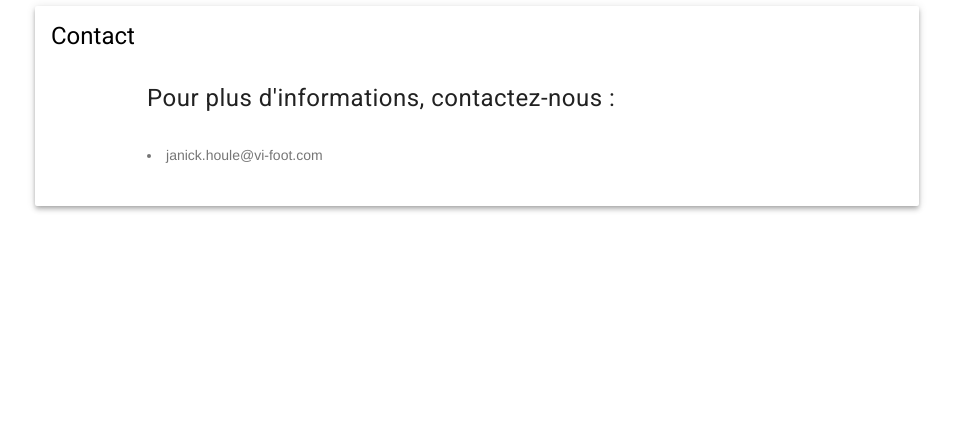
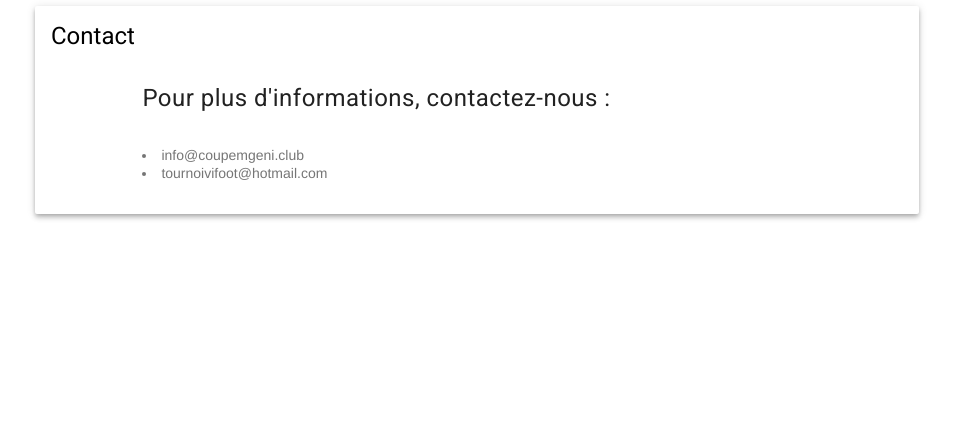
Before and after one commit to lloyddsure/CoupeMGENI, a Django app: page /contact in a window 1280 px wide. Shown: the part 205-627 px from the top of the page, without its empty margins (163-1116 px from the left). Run offline with Django 3.2, Linux system fonts and the light colour scheme.

Commit message:
add contact

```diff
--- a/coupe_mgeni/contact/templates/contact.html
+++ b/coupe_mgeni/contact/templates/contact.html
@@ -29,7 +29,8 @@
     <h5 class="mdl-cell mdl-cell--12-col mdl-typography--headline">Pour plus d'informations, contactez-nous :</h5>
     <div class="mdl-cell mdl-cell--8-col mdl-card__supporting-text no-padding ">
         <p>
-          <li> janick.houle@vi-foot.com</li>
+          <li> info@coupemgeni.club</li>
+          <li> tournoivifoot@hotmail.com</li>
         </p>
     </div>
 </div>
```
